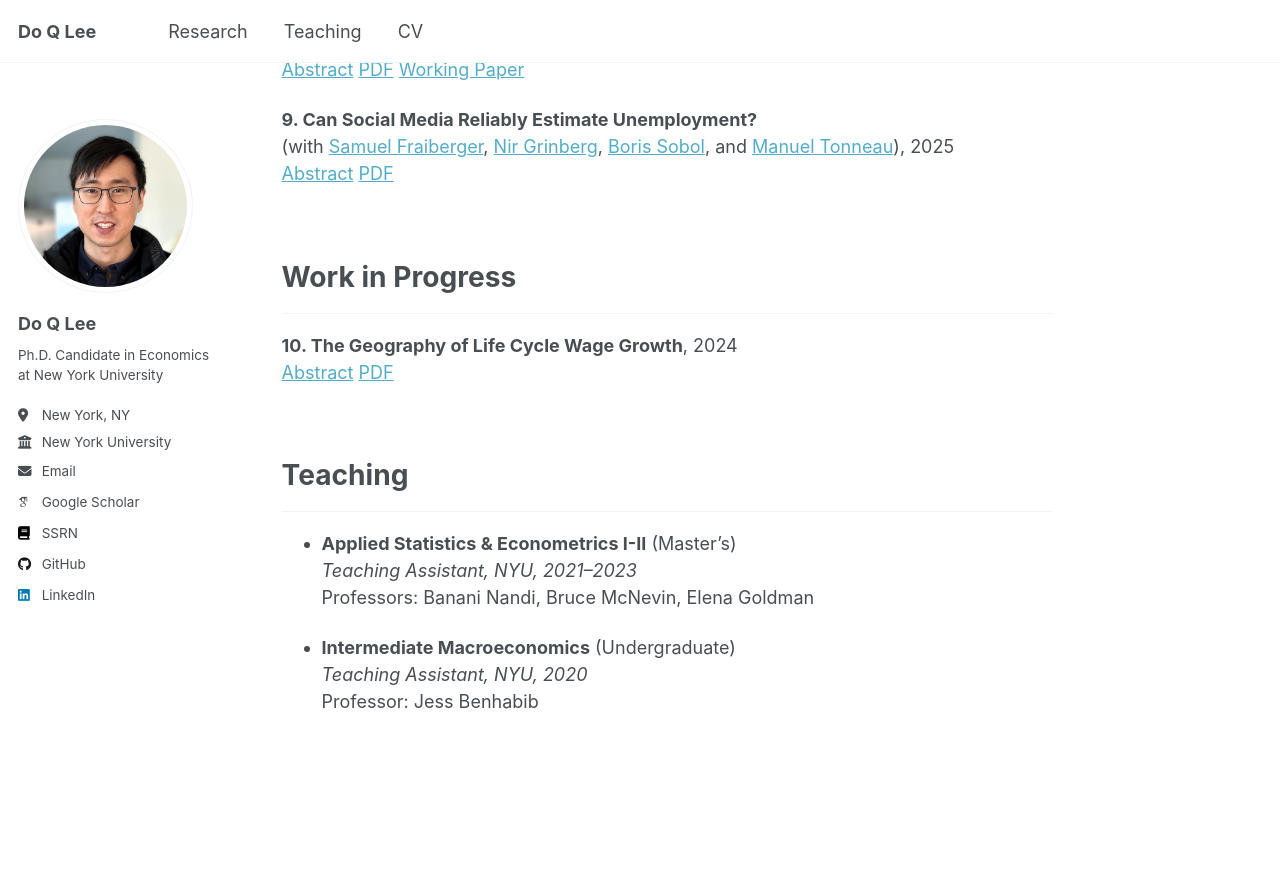
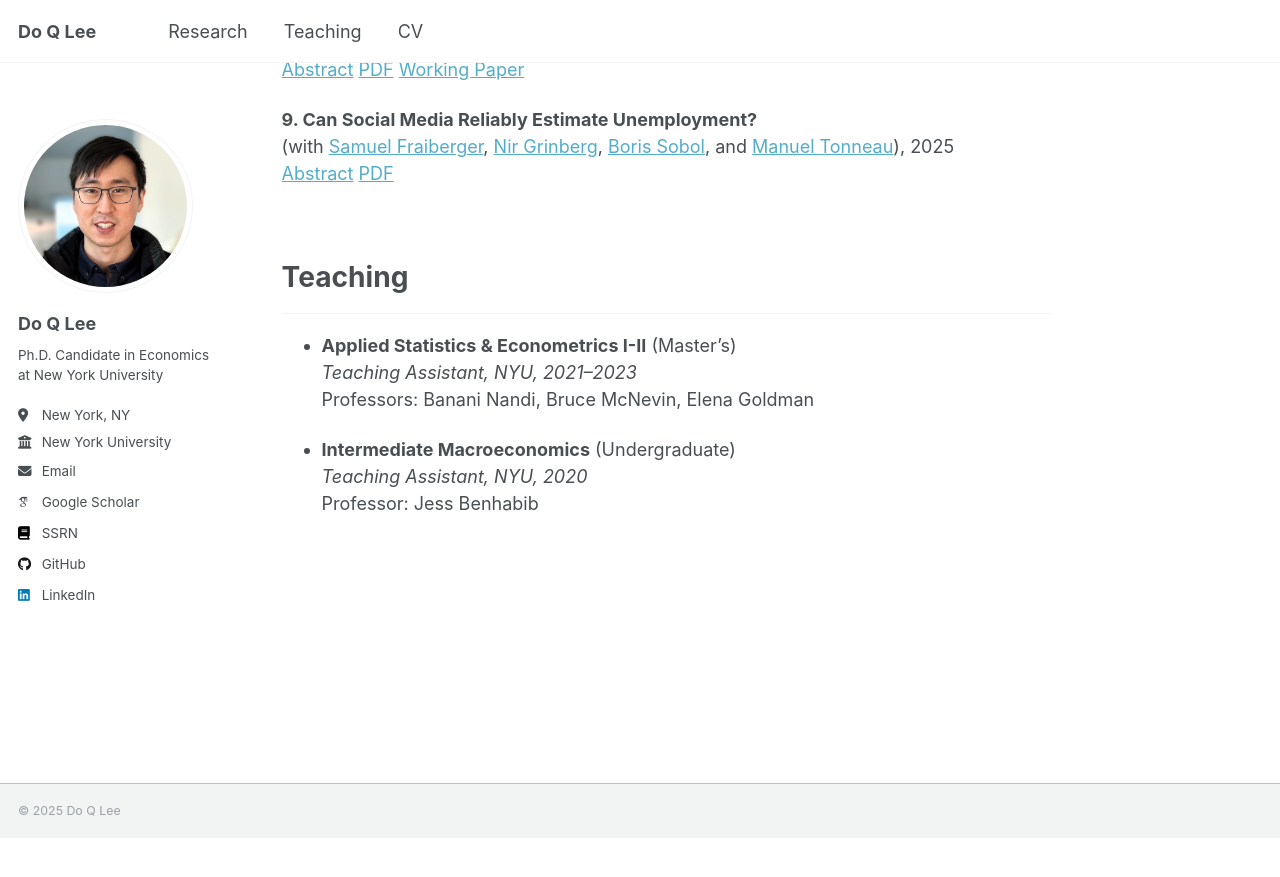
Before and after one commit to doqlee/doqlee.github.io, a Jekyll site: the page built from _pages/main.md, in a window 1280 px wide and 900 px high, scrolled down 1814 px. Shown: the top 877 px of the window. Built offline with Jekyll 4.4.1, drawn with Linux system fonts in a browser that asks for light colours; some web fonts are replaced; after the commit the page ends 2653 px from its top, so only the background shows below that.

Commit message:
Update main.md

```diff
--- a/_pages/main.md
+++ b/_pages/main.md
@@ -132,22 +132,6 @@ Digital trace data holds tremendous potential for measuring policy-relevant outc
 </div>
 <br>
 
-Work in Progress
-=========
----
-
-**10. The Geography of Life Cycle Wage Growth**, 2024 \
-<a href="#/" onclick="visib('GLC2024')">Abstract</a> [PDF](../files/LifeCycle.pdf)
-<div id="GLC2024" style="display: none; text-align: justify; line-height: 1.2" >
-This paper uses representative large-sample household surveys to document that life cycle wage growth varies substantially across areas within the United States. Wages grow more over the life cycle in richer Combined Statistical Areas (CSA) with higher income per capita. For example, after 20 years of experience, the average worker's wage is about 90.2% higher in Washington, DC, the richest area in the sample, but only by 66.1% in
-El Paso, TX, the poorest CSA in the sample. These geographic disparities persist even after conditioning on educational attainment groups. A counterfactual accounting exercise suggests that differences in educational attainment plays only a modest role by accounting for about 13.1% of the differences in experience-wage profiles. The result is consistent with theories in which workers in poor areas accumulate less human capital on the job, or stronger search frictions in poor areas prevent workers from climbing the job ladder.
-<br><br>
-<IMG src="../files/scatter_csa_year.png"  alt="GLC2024" style="width:70%; height:auto;"/>
-</div>
-
-<div id="Teaching">
-</div>
-<br>
 
 Teaching
 =========
```
